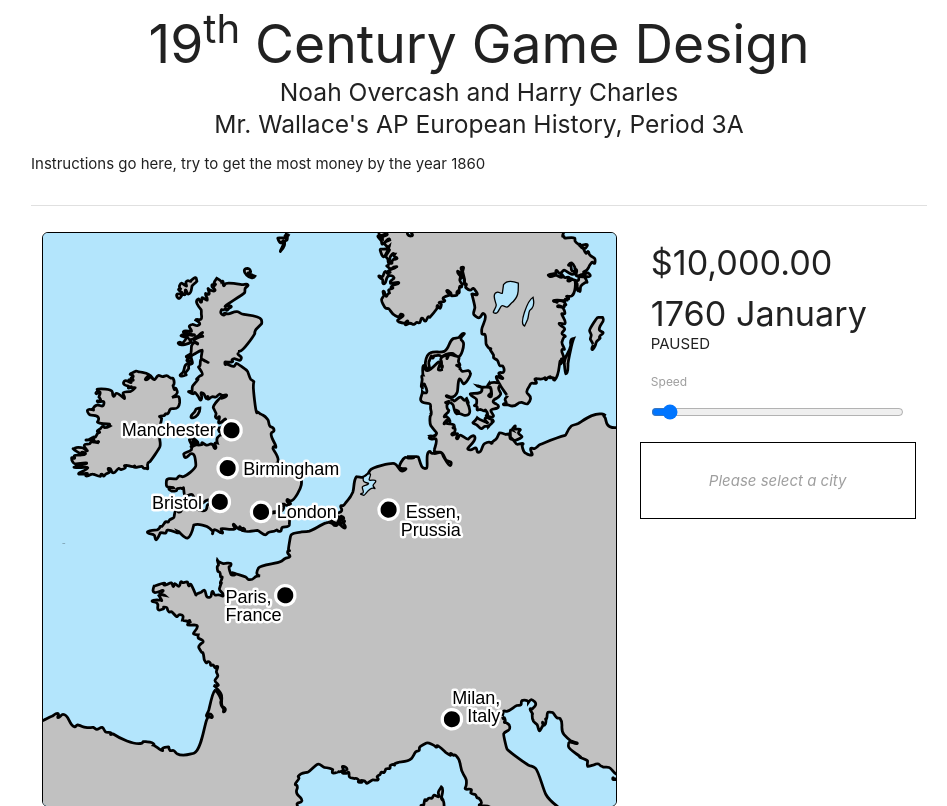
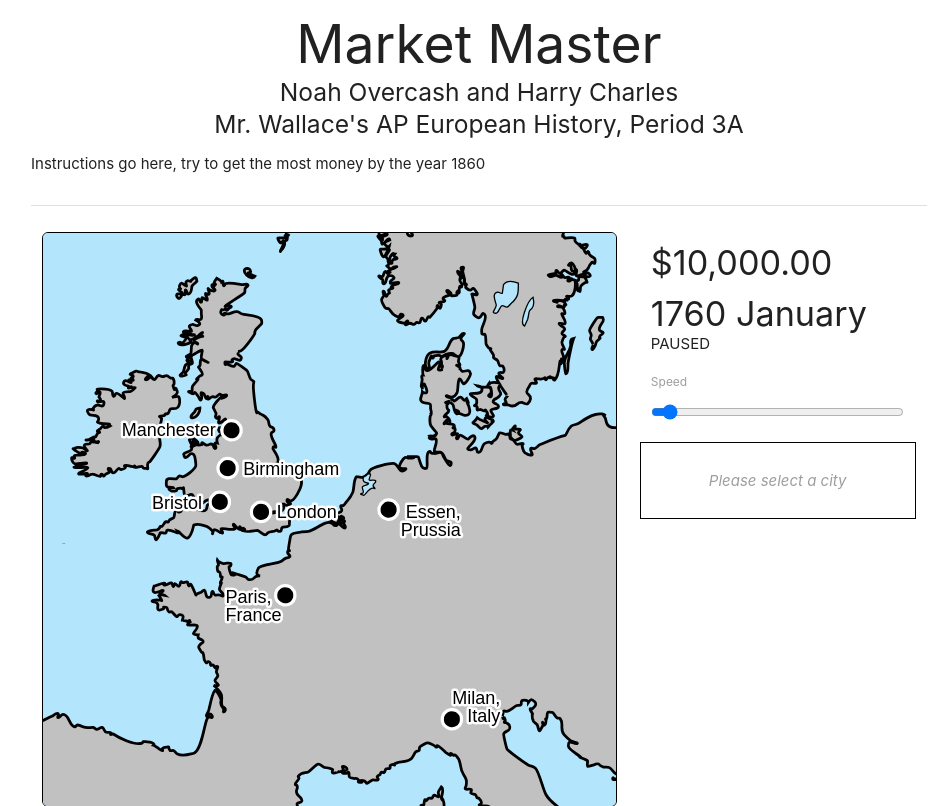
Before and after one commit to ncovercash/nineteenth-century-game-design, a PHP site: page / in a window 1280 px wide. Shown: the top 806 px of the page, without its empty margins (161-1108 px from the left). Run offline with PHP 8.4, Linux system fonts and the light colour scheme.

Commit message:
Rename the game

```diff
--- a/index.php
+++ b/index.php
@@ -112,7 +112,7 @@
 	<body>
 		<div class="container">
 			<div class="section">
-				<h2 class="header center no-margin">19<sup>th</sup> Century Game Design</h2>
+				<h2 class="header center no-margin">Market Master</h2>
 				<h5 class="header center small-margin">Noah Overcash and Harry Charles</h5>
 				<h5 class="header center no-top-margin">Mr. Wallace's AP European History, Period 3A</h5>
 
```
